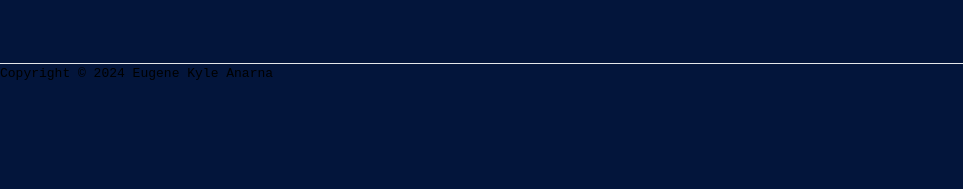
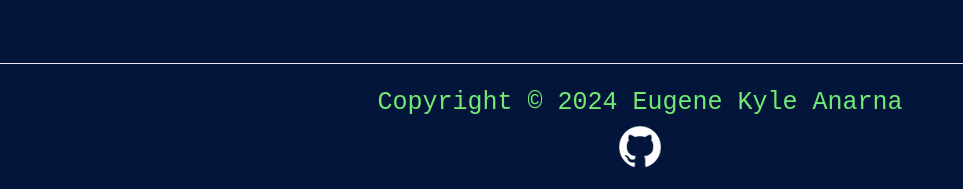
Before and after one commit to KnuckleCluster/Portfolio, a React (Vite) app: page / in a window 1280 px wide. Shown: the part 7755-7944 px from the top of the page, without its empty margins (0-963 px from the left). Before the commit the page ends 7839 px from the top, so only its background shows below. Built offline with nearby package versions, Linux system fonts and the light colour scheme.

Commit message:
added github link

```diff
--- a/src/components/Footer.jsx
+++ b/src/components/Footer.jsx
@@ -1,10 +1,20 @@
 function Footer(){
     return(
         <>
-            <footer className="bg-transparent text-green-400 text-[20px] py-4 text-center">
+            {/* <footer className="flex-row bg-transparent text-green-400 text-[20px] py-4 text-center">
+            <div>
 
-                <p className="mt-[10px]">Copyright &copy; 2024 Eugene Kyle Anarna</p>
-            </footer>
+            </div>
+                <p className="mt-[10px]"></p>
+            </footer> */}
+        <footer>
+            <div className="footertext">
+                <h2>Copyright &copy; 2024 Eugene Kyle Anarna</h2>
+                <div>
+                <a href="github.com"><img src="img/git.png" alt="github" className="footerimg" /></a>
+                </div>
+            </div>
+        </footer>
         </>
     )
 
--- a/src/index.css
+++ b/src/index.css
@@ -10,3 +10,24 @@
     background-color: rgb(3, 21, 59);
 
 }
+
+.footertext {
+
+    display: flex;
+    flex-direction: column;
+    justify-content: center;
+    align-items: center;
+    color: rgb(114, 235, 114);
+    font-size: 25px;
+    margin-top: 20px;
+    margin-bottom: 20px;
+}
+
+
+  .footerimg{
+    overflow: hidden;
+    background-color: transparent;
+    width: 50px;
+    height: 50px;
+    filter: invert(100%);
+  }
```
Also changed, not shown: public/img/git.png (added), public/img/web.png (added), src/components/Contact.jsx (line endings or trailing spaces).
